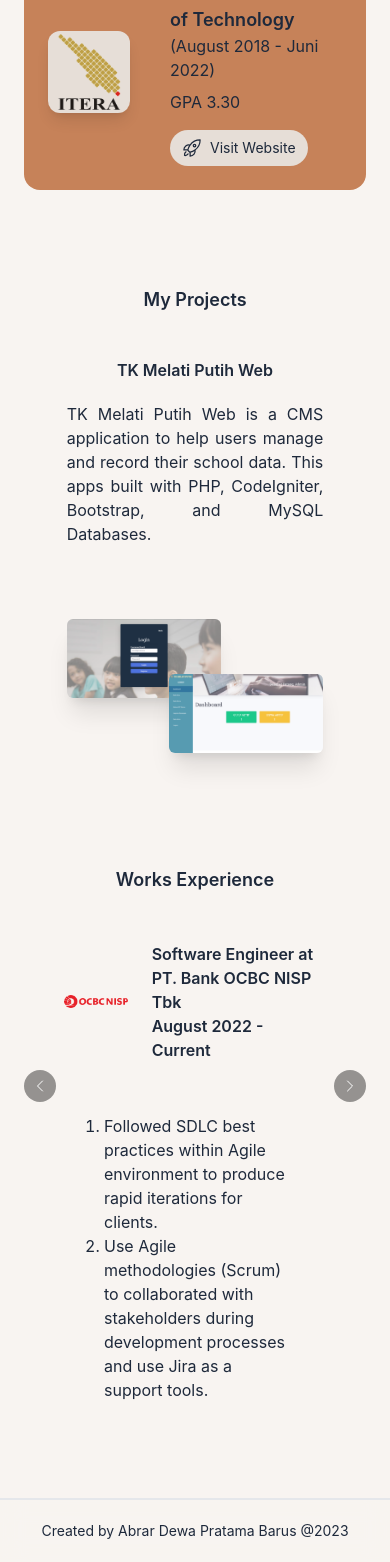
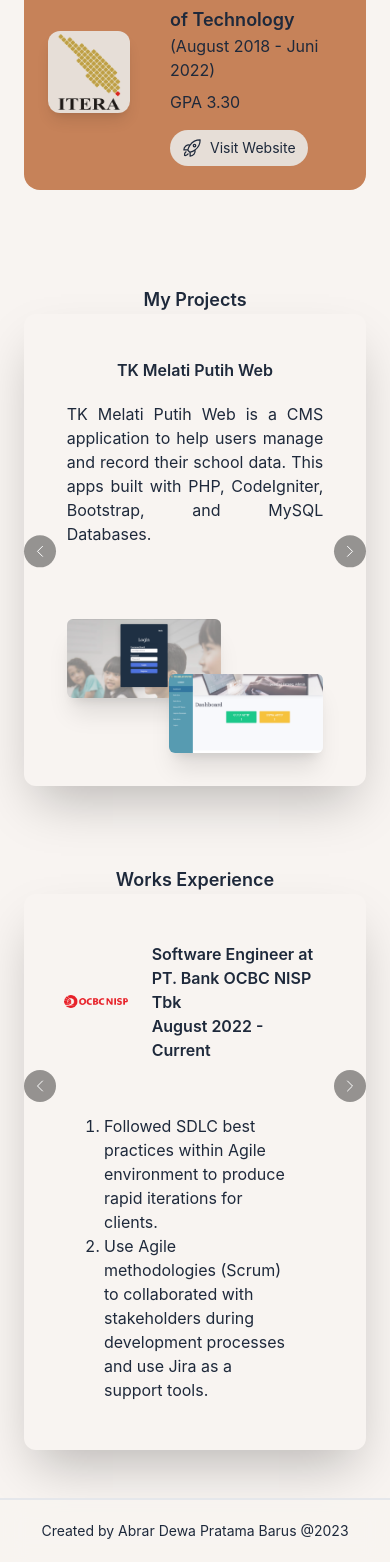
Before and after one commit to abrardewa/portofolio, a React (Create React App) app: page / in a window 390 px wide. Shown: the part 1163-2725 px from the top of the page. Built offline with nearby package versions, Linux system fonts and the light colour scheme.

Commit message:
fixing carousel styling

```diff
--- a/src/component/navbar/index.tsx
+++ b/src/component/navbar/index.tsx
@@ -12,10 +12,6 @@ import {
   SunIcon,
   XMarkIcon,
 } from "@heroicons/react/24/outline";
-
-function classNames(...classes: any) {
-  return classes.filter(Boolean).join(" ");
-}
 
 export default function Navbar() {
   const [isDarkMode, setIsDarkMode] = useState<boolean>(false);
@@ -140,8 +136,6 @@ export default function Navbar() {
               {navigation.map((item) => (
                 <button
                   key={item.name}
-                  // as="a"
-                  // href={`#${item.href}`}
                   onClick={() => {
                     let element = document.getElementById(item.href);
                     element?.scrollIntoView({ block: "center" });
--- a/src/component/projects/index.css
+++ b/src/component/projects/index.css
@@ -8,7 +8,7 @@
   @apply text-soft-dark dark:text-soft-white font-semibold text-center lg:text-center text-lg md:text-xl lg:text-2xl;
 }
 .projects .projects-content .content {
-  @apply grid grid-cols-1 gap-5 duration-300 items-center md:gap-0 md:grid-cols-2 w-full h-full pt-6 hover:shadow-2xl rounded-xl;
+  @apply grid grid-cols-1 gap-5 duration-300 items-center md:gap-0 md:grid-cols-2 w-full h-full pt-6 shadow-2xl lg:shadow-sm lg:hover:shadow-2xl rounded-xl;
 }
 .projects .projects-content .content .title {
   @apply text-soft-dark dark:text-soft-white font-semibold text-base md:text-lg lg:text-xl;
--- a/src/component/projects/index.tsx
+++ b/src/component/projects/index.tsx
@@ -74,13 +74,13 @@ export default function Projects() {
             )}
           </div>
           <button
-            className="btn-slide hidden group-hover:block right-6 xl:right-[13%]"
+            className="btn-slide block lg:hidden lg:group-hover:block right-6 xl:right-[13%]"
             onClick={handleNextBtn}
           >
             <ChevronRightIcon />
           </button>
           <button
-            className="btn-slide hidden group-hover:block left-6 xl:left-[13%]"
+            className="btn-slide block lg:hidden lg:group-hover:block left-6 xl:left-[13%]"
             onClick={handlePrevBtn}
           >
             <ChevronLeftIcon />
--- a/src/component/works/index.css
+++ b/src/component/works/index.css
@@ -8,7 +8,7 @@
   @apply text-soft-dark dark:text-soft-white font-semibold text-center lg:text-center text-lg md:text-xl lg:text-2xl;
 }
 .works .works-content .content {
-  @apply flex flex-col gap-5 duration-300 items-center md:gap-0 w-full h-full pt-12 pb-12 md:pb-0 hover:shadow-2xl rounded-xl px-10 lg:px-0;
+  @apply flex flex-col gap-5 duration-300 items-center md:gap-0 w-full h-full pt-12 pb-12 md:pb-0 shadow-2xl lg:shadow-sm lg:hover:shadow-2xl rounded-xl px-10 lg:px-0;
 }
 .works .works-content .content .company {
   @apply flex flex-row w-full justify-center items-center gap-6 lg:gap-24;
--- a/src/component/works/index.tsx
+++ b/src/component/works/index.tsx
@@ -87,13 +87,13 @@ export default function Works() {
             ))}
           </ol>
           <button
-            className="btn-slide block right-6 xl:right-[13%]"
+            className="btn-slide block lg:hidden lg:group-hover:block right-6 xl:right-[13%]"
             onClick={handleNextBtn}
           >
             <ChevronRightIcon />
           </button>
           <button
-            className="btn-slide block left-6 xl:left-[13%]"
+            className="btn-slide block lg:hidden lg:group-hover:block left-6 xl:left-[13%]"
             onClick={handlePrevBtn}
           >
             <ChevronLeftIcon />
```
